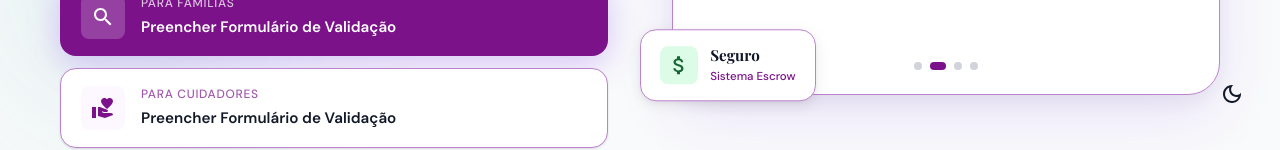
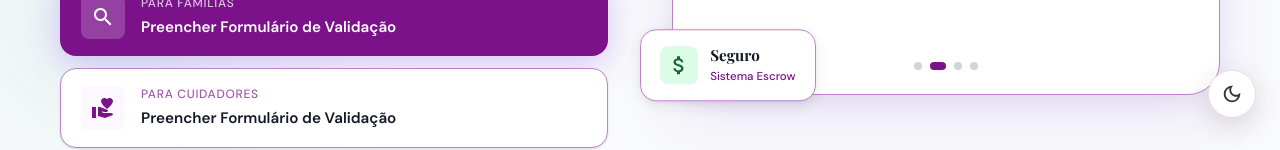
Before and after one commit to DEV-CiceroJose/VIRLA-Startup, a React (Vite) app in the folder frontend/: page / in a window 1280 px wide. Shown: the part 658-808 px from the top of the page. Built offline with nearby package versions, Linux system fonts and the light colour scheme; no server answers.

Commit message:
fix(ui): load design tokens before Tailwind layers

```diff
--- a/frontend/src/index.css
+++ b/frontend/src/index.css
@@ -1,10 +1,10 @@
 @import url('https://fonts.googleapis.com/css2?family=DM+Sans:wght@400;500;600;700&family=Playfair+Display:wght@700;800;900&display=swap');
+
+@import './design-system/tokens.css';
 
 @tailwind base;
 @tailwind components;
 @tailwind utilities;
-
-@import './design-system/tokens.css';
 
 /* ── Base global ───────────────────────────────────────────── */
 @layer base {
```
